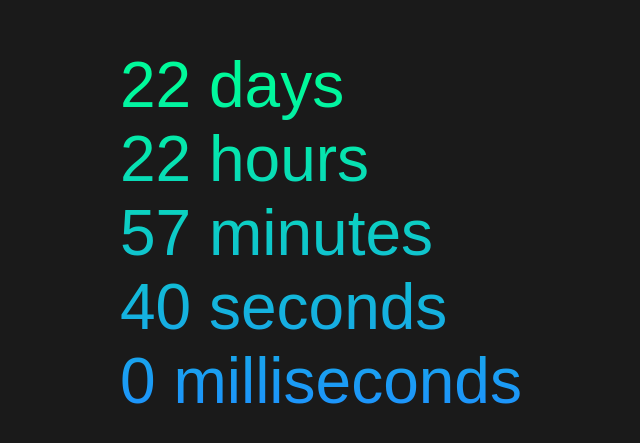
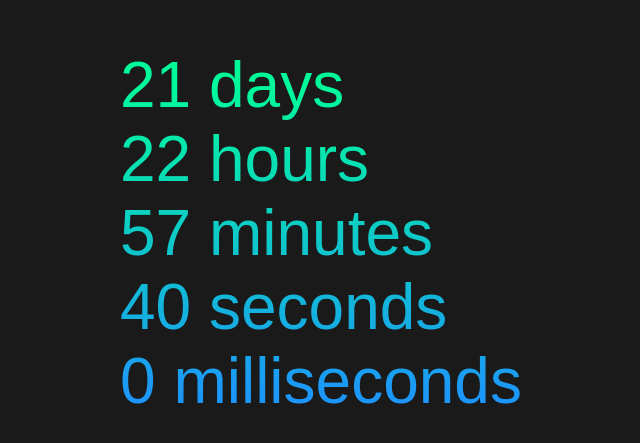
Before and after one commit to M19604/cd, a plain HTML site: page index.html in a window 1280 px wide. Shown: the part 167-610 px from the top of the page, 264-904 px from the left. Drawn offline with Linux system fonts and the light colour scheme.

Commit message:
Update index.html

```diff
--- a/index.html
+++ b/index.html
@@ -21,7 +21,7 @@
 </style>
 <div id="time">25 days</div>
 <script>
-    var d = new Date("6/14/2024 10:30").getTime();
+    var d = new Date("6/13/2024 10:30").getTime();
     setInterval(function() {
         var cd = new Date().getTime();
         var diff = (d-cd)/(1000*60*60*24);
```
